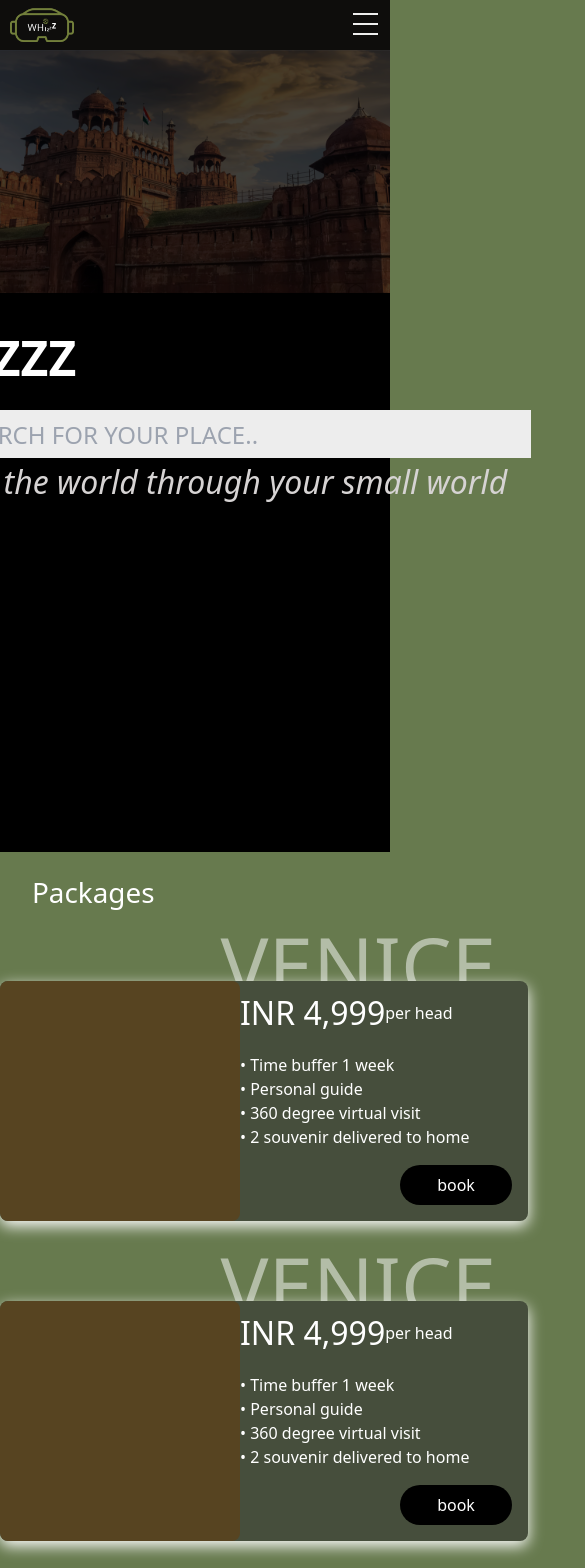
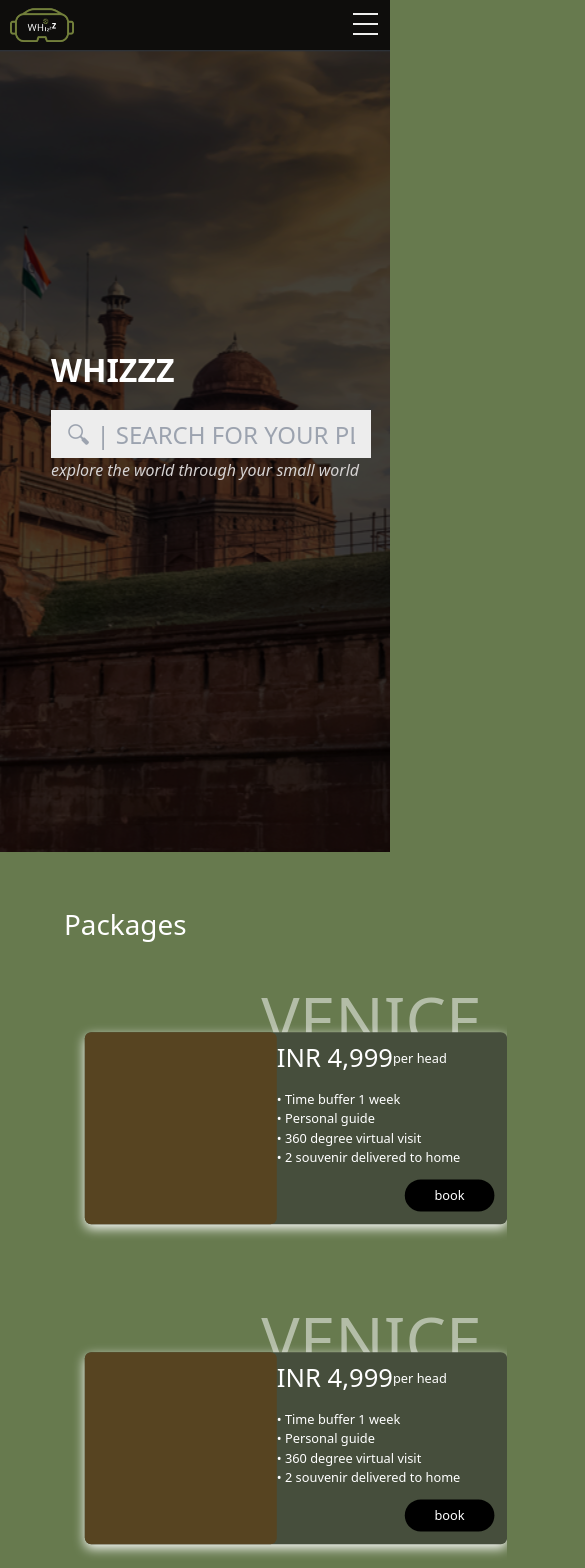
Before and after one commit to whizzz-sih/web, a React (Create React App) app: page / in a window 390 px wide. Shown: the top 1568 px of the page, 585 px wide, since content can reach past the window. Built offline with nearby package versions, Linux system fonts and the light colour scheme.

Commit message:
responsiveness

```diff
--- a/src/components/About.css
+++ b/src/components/About.css
@@ -28,3 +28,12 @@ h2{
     display: flex;
     justify-content: space-between;
 }
+
+
+@media (max-width:600px) {
+    .cardcont{
+        display: flex;
+        justify-content: space-around;
+        flex-wrap: wrap;
+    }
+}
--- a/src/components/City.css
+++ b/src/components/City.css
@@ -80,3 +80,10 @@ button{
 .sizedbox{
     height: 3rem;
 }
+
+@media (max-width:600px) {
+
+.packagepar{
+    transform: scale(0.8);
+}
+}
--- a/src/components/Packages.css
+++ b/src/components/Packages.css
@@ -20,3 +20,21 @@ h1{
     display: flex;
     flex-wrap: wrap;
 }
+
+
+
+
+
+@media (max-width:600px) {
+
+    #packages-parent{
+        /* background-color: #677A4E; */
+        padding: 2rem;
+        margin-top: 95vh;
+        height: 150vh;
+        /* max-height: 100%; */
+        width: 100vw;
+        max-width: 100%;
+        /* background-color: pink; */
+    }
+    }
--- a/src/components/Redfort.css
+++ b/src/components/Redfort.css
@@ -2,6 +2,7 @@
 
 #redfort{
 width: 100vw;
+height: 100vh;
 max-width: 100%;
 max-height: 100%;
 filter: brightness(0.7);
--- a/src/components/Searchbar.css
+++ b/src/components/Searchbar.css
@@ -29,3 +29,30 @@
     -webkit-transform: translate(-50%,-50%);
     transform: translate(-50%,-50%);
 }
+
+
+@media (max-width:600px) {
+    #search-title{
+        font-size: 2rem;
+        font-weight: 600;
+        color: white;
+        margin-left: 2rem;
+    }
+
+    #input{
+        width: 20rem;
+        background-color: rgb(237, 237, 237);
+        height: 3rem;
+        margin-left: 2rem;
+        font-size: 1.5rem;
+        padding: 1rem;
+    }
+
+    #subtitle{
+        color: rgb(214, 211, 211);
+        font-size: 1rem;
+        font-style: italic;
+        margin-left: 2rem;
+    }
+
+}
```
